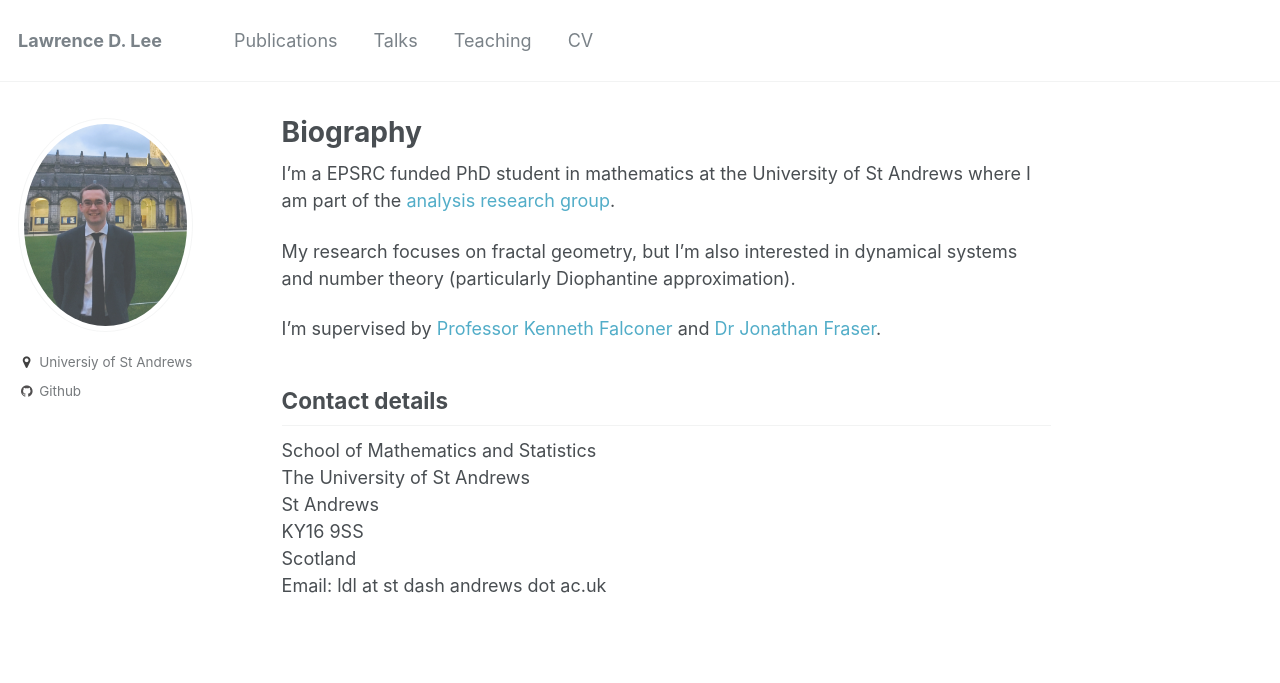
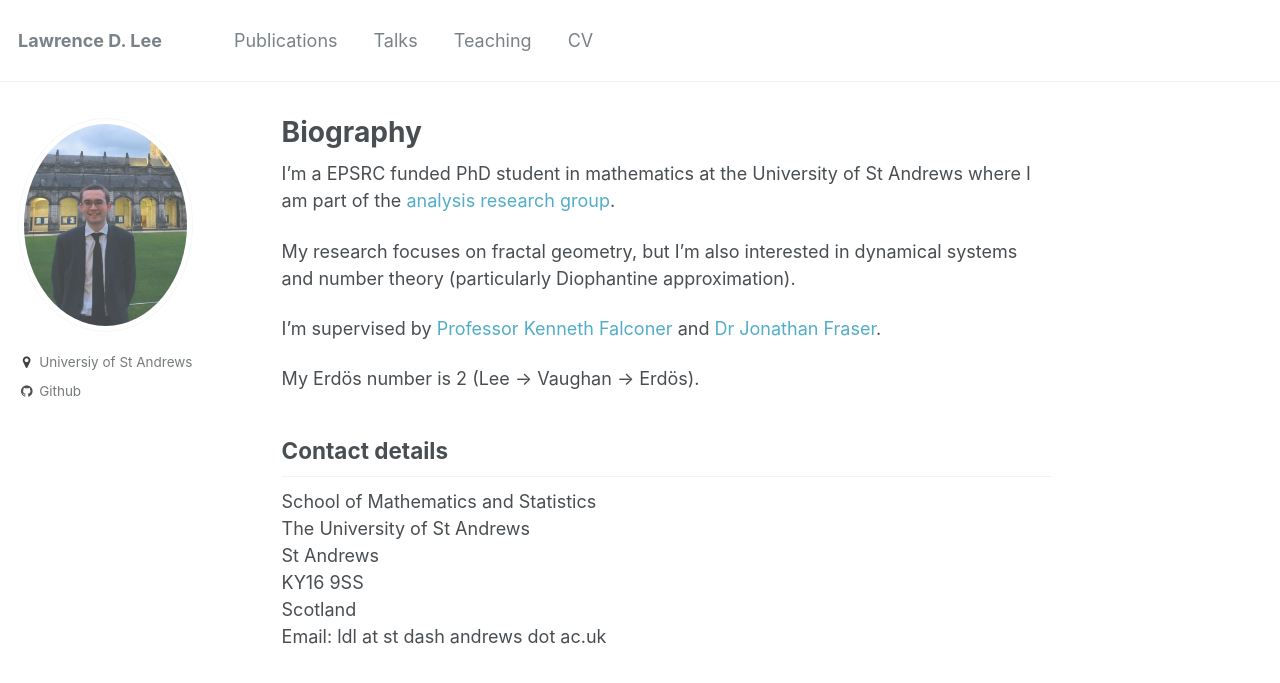
Before and after one commit to amlan-banaji/amlan-banaji.github.io, a Jekyll site: the page built from _pages/about.md, in a window 1280 px wide. Shown: the top 683 px of the page. Built offline with Jekyll 4.4.1, drawn with Linux system fonts in a browser that asks for light colours.

Commit message:
Add erdos number

```diff
--- a/_pages/about.md
+++ b/_pages/about.md
@@ -15,6 +15,8 @@ My research focuses on fractal geometry, but I'm also interested in dynamical sy
 
 I'm supervised by [Professor Kenneth Falconer](http://www.mcs.st-and.ac.uk/~kenneth/) and [Dr Jonathan Fraser](http://www.mcs.st-andrews.ac.uk/~jmf32/).
 
+My Erdös number is 2 (Lee → Vaughan → Erdös).
+
 ## Contact details
 
 School of Mathematics and Statistics
```
